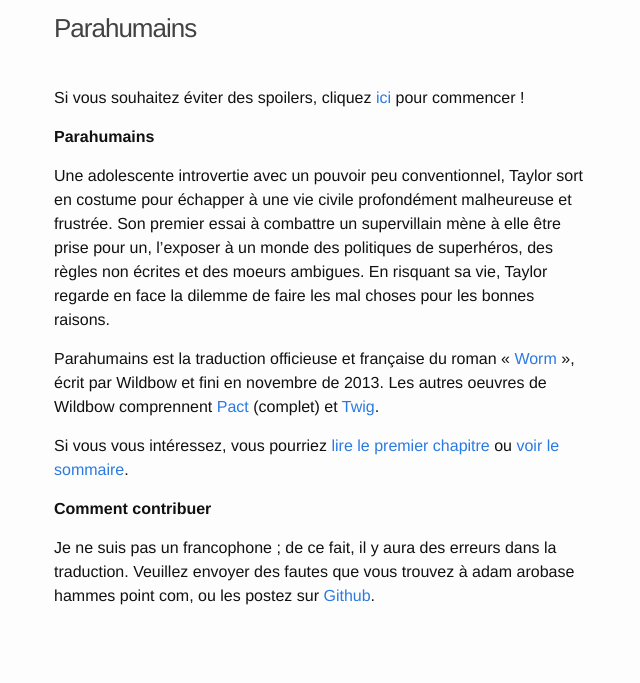
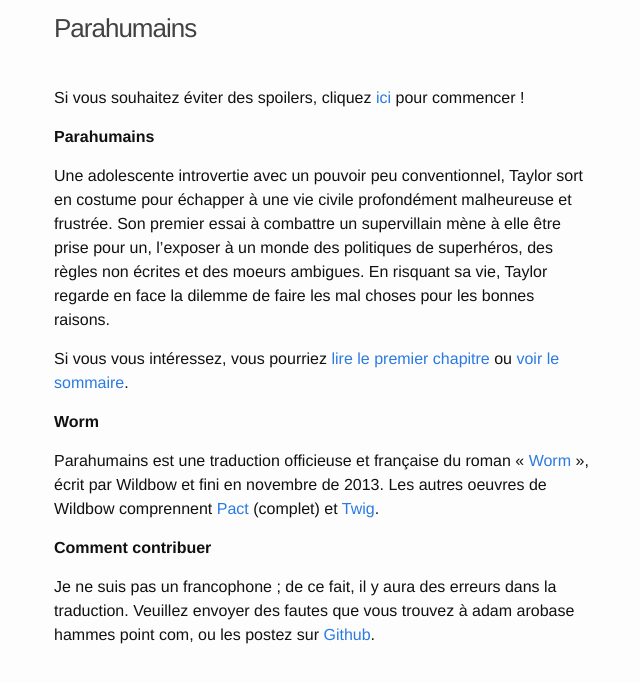
Before and after one commit to parahumains/parahumains.github.io, a Jekyll site: the page built from index.md, in a window 1280 px wide. Shown: the top 683 px of the page, without its empty margins (316-956 px from the left). Built offline with Jekyll 4.4.1, drawn with Linux system fonts in a browser that asks for light colours.

Commit message:
Change home page structure
Move the paragraph about Wildbow/Worm to its own section.

```diff
--- a/index.md
+++ b/index.md
@@ -11,10 +11,14 @@
 Son premier essai à combattre un supervillain mène à elle être prise pour un, l'exposer à un monde des politiques de superhéros, des règles non écrites et des moeurs ambigues.
 En risquant sa vie, Taylor regarde en face la dilemme de faire les mal choses pour les bonnes raisons.
 
-Parahumains est la traduction officieuse et française du roman « [Worm](https://parahumans.wordpress.com) », écrit par Wildbow et fini en novembre de 2013.
+Si vous vous intéressez, vous pourriez [lire le premier chapitre]({{ site.url }}/gestation-01) ou [voir le sommaire]({{ site.url }}/sommaire).
+
+
+**Worm**
+
+Parahumains est une traduction officieuse et française du roman « [Worm](https://parahumans.wordpress.com) », écrit par Wildbow et fini en novembre de 2013.
 Les autres oeuvres de Wildbow comprennent [Pact](https://pactwebserial.wordpress.com) (complet) et [Twig](https://twigserial.wordpress.com).
 
-Si vous vous intéressez, vous pourriez [lire le premier chapitre]({{ site.url }}/gestation-01) ou [voir le sommaire]({{ site.url }}/sommaire).
 
 **Comment contribuer**
 
```
